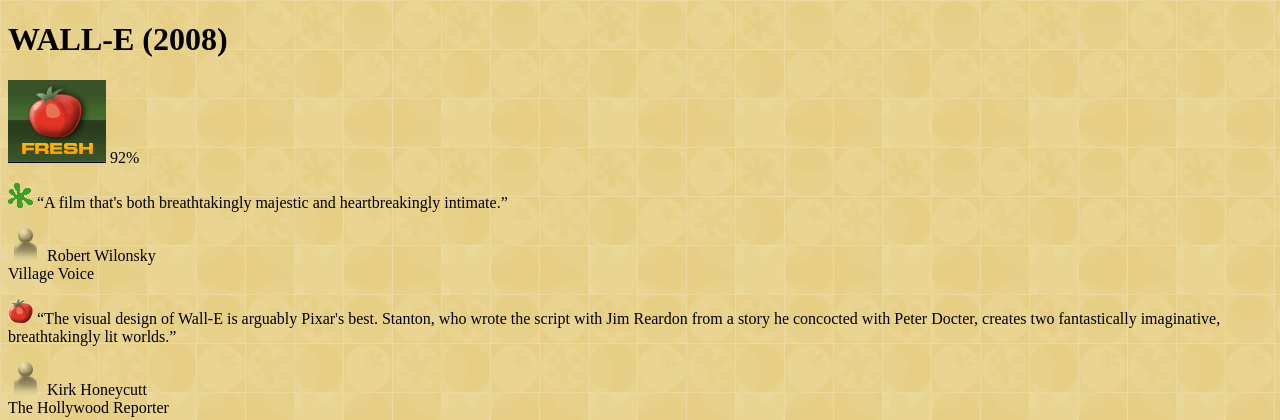
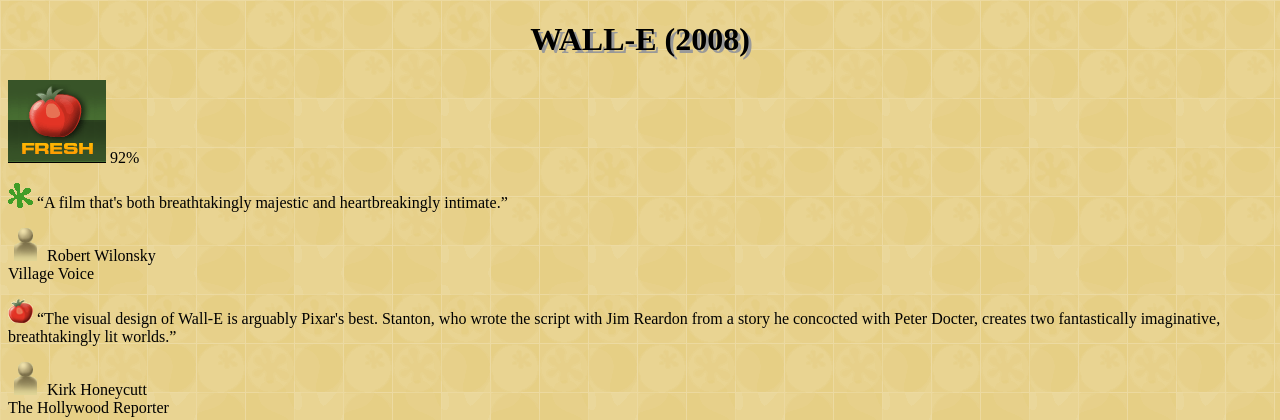
Before and after one commit to Ajetam99/PIA-homeworks, a PHP site: page /movie_index.html in a window 1280 px wide. Shown: the top 420 px of the page. Run offline with PHP 8.4, Linux system fonts and the light colour scheme.

Commit message:
Odradjen naslov

```diff
--- a/Domaci 1/movie.css
+++ b/Domaci 1/movie.css
@@ -1,3 +1,13 @@
 body {
 	background-image: url("images/background.png");
 }
+.cover img {
+	width: 100px;
+	height: 150px;
+}
+h1 {
+	size: 24pt;
+	font-family: "Times New Roman",Times,serif;
+	text-shadow: 3px 3px #999999;
+	text-align: center;
+}
--- a/Domaci 1/movie_index.html
+++ b/Domaci 1/movie_index.html
@@ -10,6 +10,7 @@
   <meta charset="utf-8" />
   <meta name="description" content="HTML/CSS homework assignment." />
   <meta name="keywords" content="pia, web programming, html, css" />
+  <meta name="viewport" content="width=device-width, initial-scale=1.0">
   <link rel="stylesheet" href="movie.css">
 </head>
 
@@ -126,8 +127,9 @@
     <span class="publication">PUBLICATION</span>
   </p>
 
-  <!-- sekcija sa informacijama: desna kolona. -->
+  <div class="cover">
   <img src="images/cover.png" alt="general overview" />
+  </div>
   <dl>
     <dt>STARRING</dt>
     <dd>
```
Also changed, not shown: Domaci 1/images/cover.png (added).
